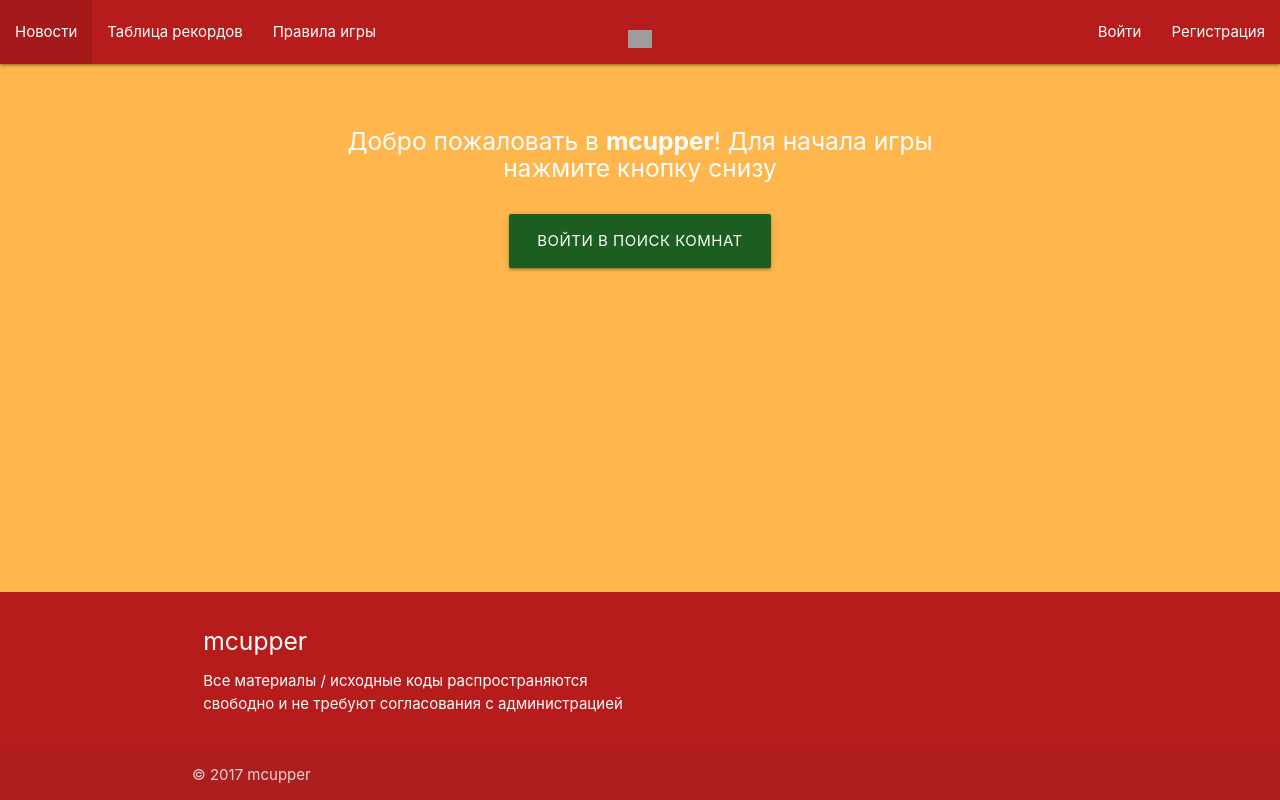
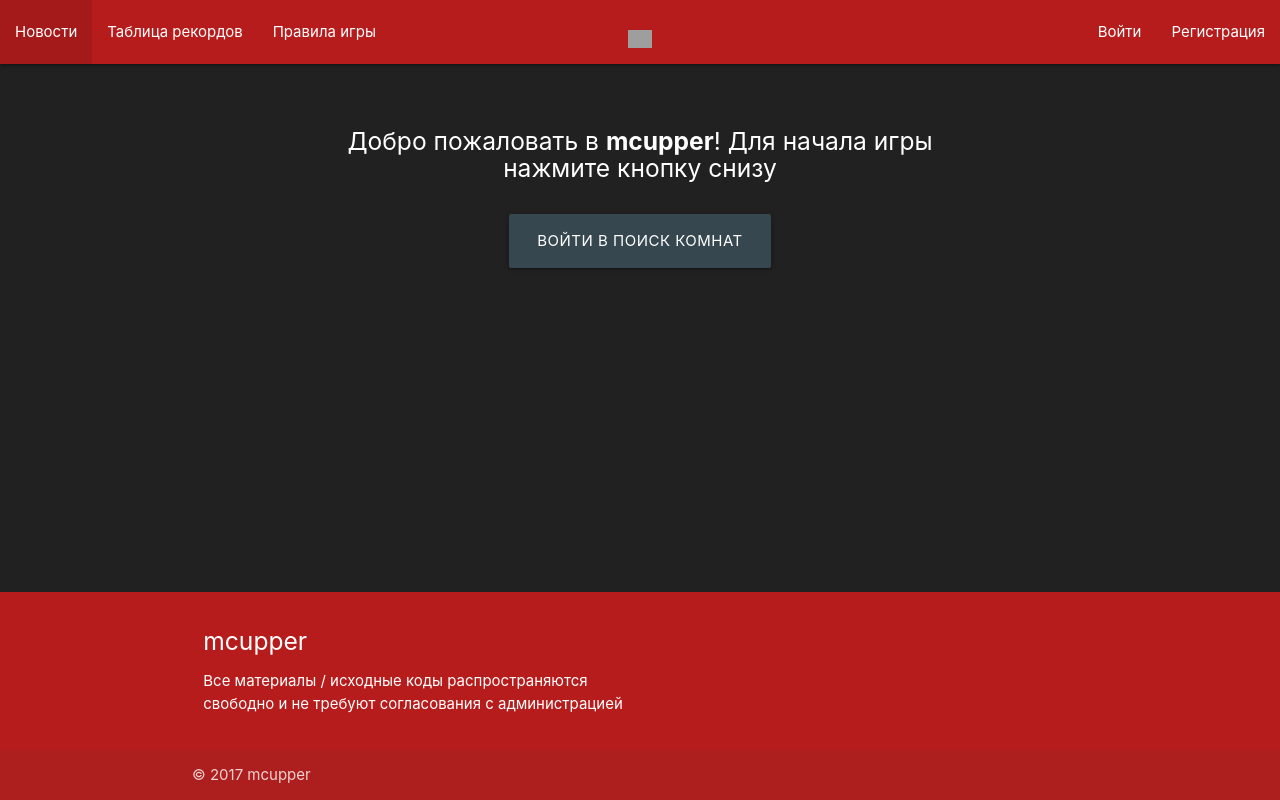
Before and after one commit to khirnick/mcupper, a Django app: page / in a window 1280 px wide. Run offline with Django 3.2, Linux system fonts and the light colour scheme; some libraries are stand-ins or nearby versions; grey boxes are pictures that could not be loaded.

Commit message:
change colors of body, navbar, buttons

```diff
--- a/static/cupper/style.css
+++ b/static/cupper/style.css
@@ -1,5 +1,5 @@
 .btn {
-    background-color: #1b5e20;
+    background-color: #37474f;
 }
 
 .main-container {
@@ -7,7 +7,7 @@
 }
 
 .btn:hover {
-    background-color: #4caf50;
+    background-color: #263238;
 }
 
 body {
@@ -25,7 +25,7 @@ main {
 }
 
 .btn:enabled {
-    background-color: #4caf50;
+    background-color: #37474f;
 }
 
 ::-webkit-input-placeholder { /* WebKit, Blink, Edge */
--- a/templates/base.html
+++ b/templates/base.html
@@ -16,7 +16,7 @@
     <script src="{% static 'popper/popper.js' %} " type="text/javascript"></script>
     <script src="{% static 'materialize/js/materialize.js' %} " type="text/javascript"></script>
 </head>
-<body class="orange lighten-2">
+<body class="grey darken-4">
 <nav>
     <div class="nav-wrapper red darken-4">
         <a href="{% url 'cupper:index' %}" class="brand-logo center" style="margin-top: 0.4%"><img src="/media/icons/cup.png" width="6%" /></a>
```
